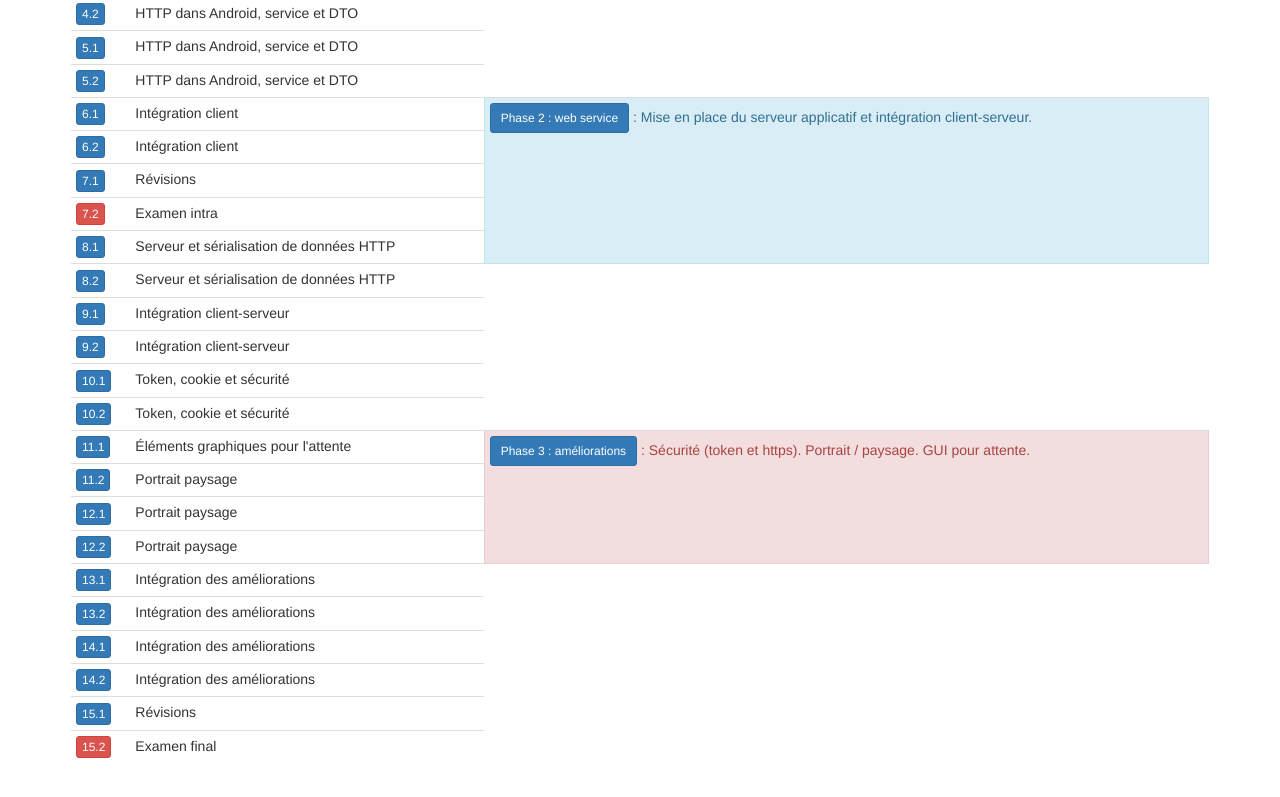
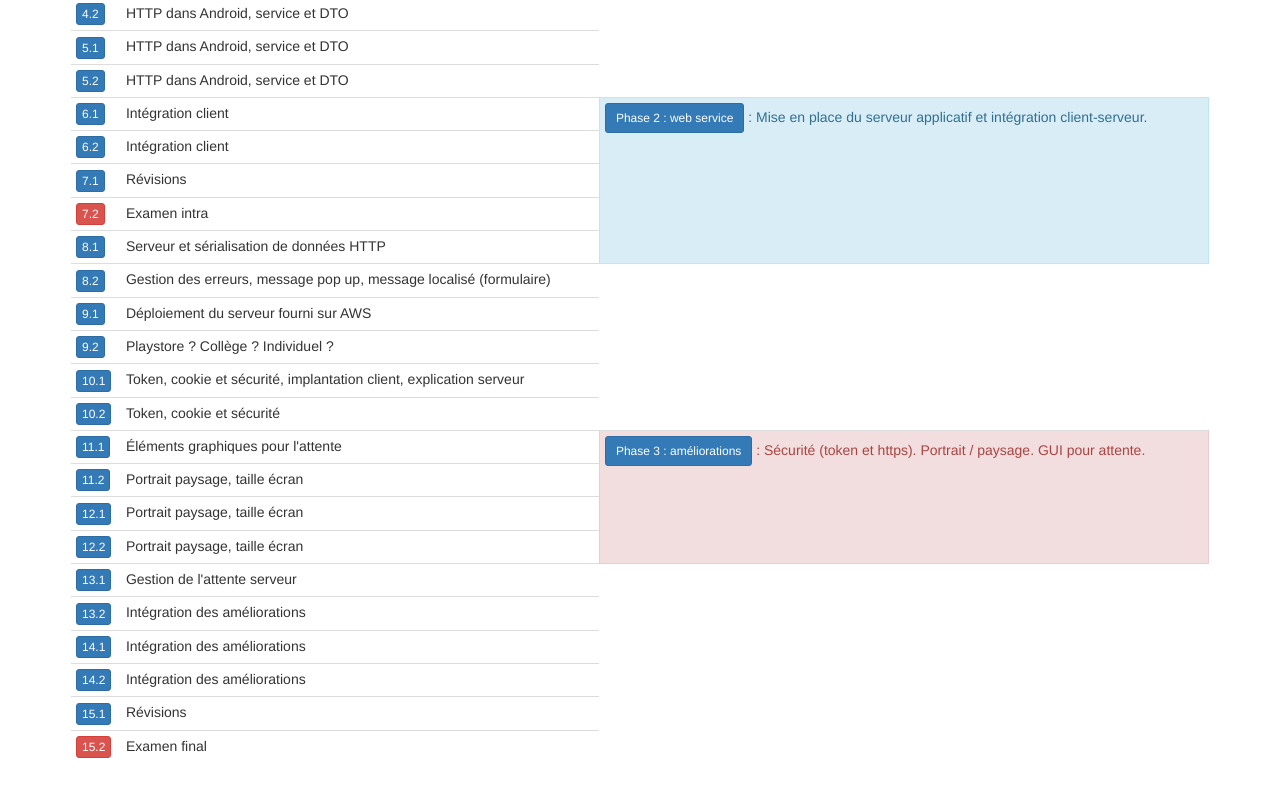
Before and after one commit to departement-info-cem/4N6-Mobile-Ancien, a plain HTML site: page docs/index.html in a window 1280 px wide. Shown: the part 833-1630 px from the top of the page. Drawn offline with nearby package versions, Linux system fonts and the light colour scheme.

Commit message:
progress on planning the shit

```diff
--- a/docs/index.html
+++ b/docs/index.html
@@ -199,19 +199,19 @@
                         </tr>
                         <tr>
                             <td><a class="btn btn-primary btn-xs" href="s08.html">8.2</a></td>
-                            <td>Serveur et sérialisation de données HTTP</td>
+                            <td>Gestion des erreurs, message pop up, message localisé (formulaire)</td>
                         </tr>
                         <tr>
                             <td><a class="btn btn-primary btn-xs" href="s09.html">9.1</a></td>
-                            <td>Intégration client-serveur</td>
+                            <td>Déploiement du serveur fourni sur AWS</td>
                         </tr>
                          <tr>
                             <td><a class="btn btn-primary btn-xs" href="s09.html">9.2</a></td>
-                            <td>Intégration client-serveur</td>
+                            <td>Playstore ? Collège ? Individuel ?</td>
                         </tr>
                         <tr>
                             <td><a class="btn btn-primary btn-xs" href="s10.html">10.1</a></td>
-                            <td>Token, cookie et sécurité</td>
+                            <td>Token, cookie et sécurité, implantation client, explication serveur</td>
                         </tr>
                         <tr>
                             <td><a class="btn btn-primary btn-xs" href="s10.html">10.2</a></td>
@@ -227,20 +227,20 @@
                         </tr>
                          <tr>
                             <td><a class="btn btn-primary btn-xs" href="s12.html">11.2</a></td>
-                            <td>Portrait paysage</td>
+                            <td>Portrait paysage, taille écran</td>
                         </tr>
                         <tr>
                             <td><a class="btn btn-primary btn-xs" href="s12.html">12.1</a></td>
-                            <td>Portrait paysage</td>
+                            <td>Portrait paysage, taille écran</td>
                         </tr>
                         <tr>
                             <td><a class="btn btn-primary btn-xs" href="s12.html">12.2</a></td>
-                            <td>Portrait paysage</td>
+                            <td>Portrait paysage, taille écran</td>
                         </tr>
 
                         <tr>
                             <td><a class="btn btn-primary btn-xs" href="s13.html">13.1</a></td>
-                            <td>Intégration des améliorations</td>
+                            <td>Gestion de l'attente serveur</td>
                         </tr>
                         <tr>
                             <td><a class="btn btn-primary btn-xs" href="s13.html">13.2</a></td>
```
